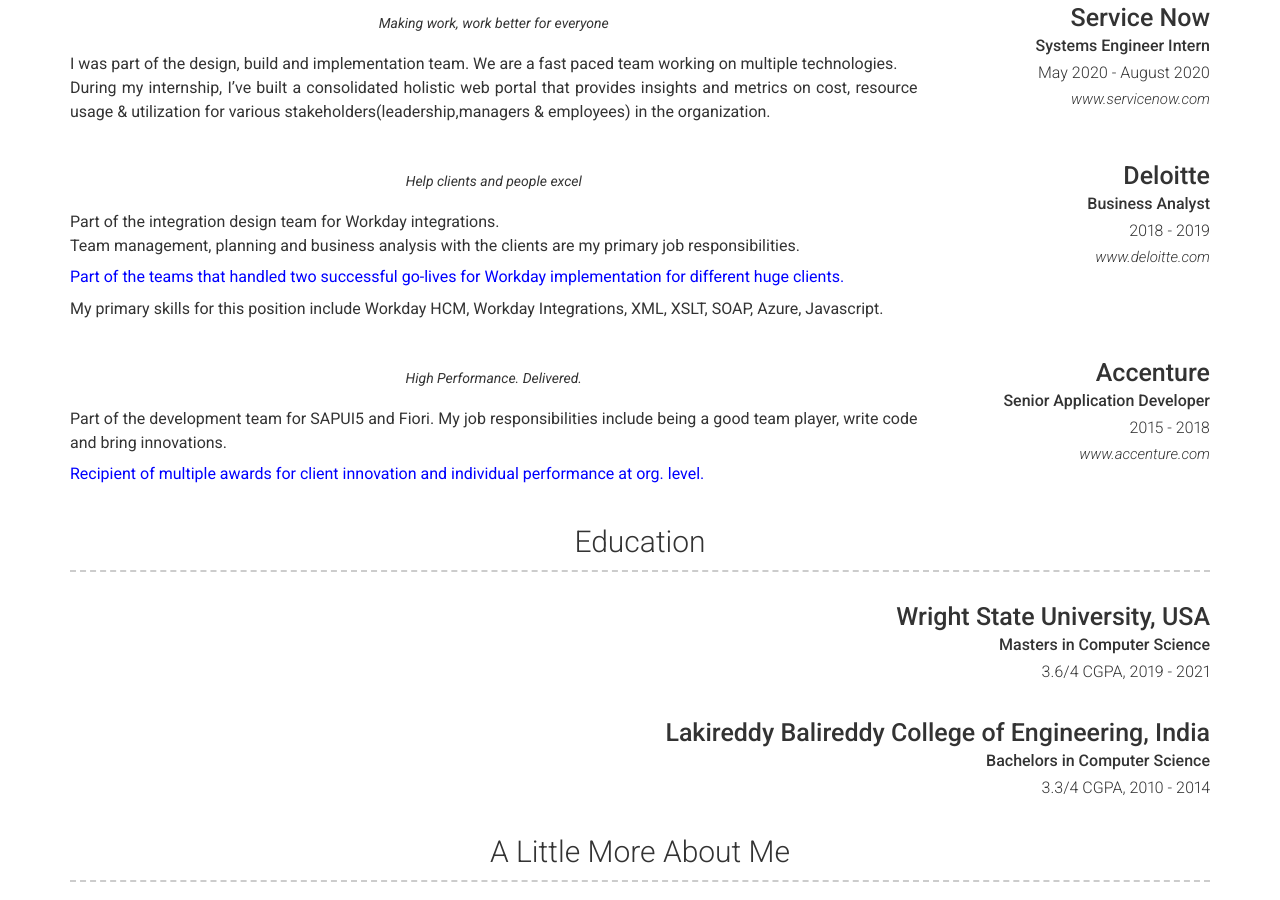
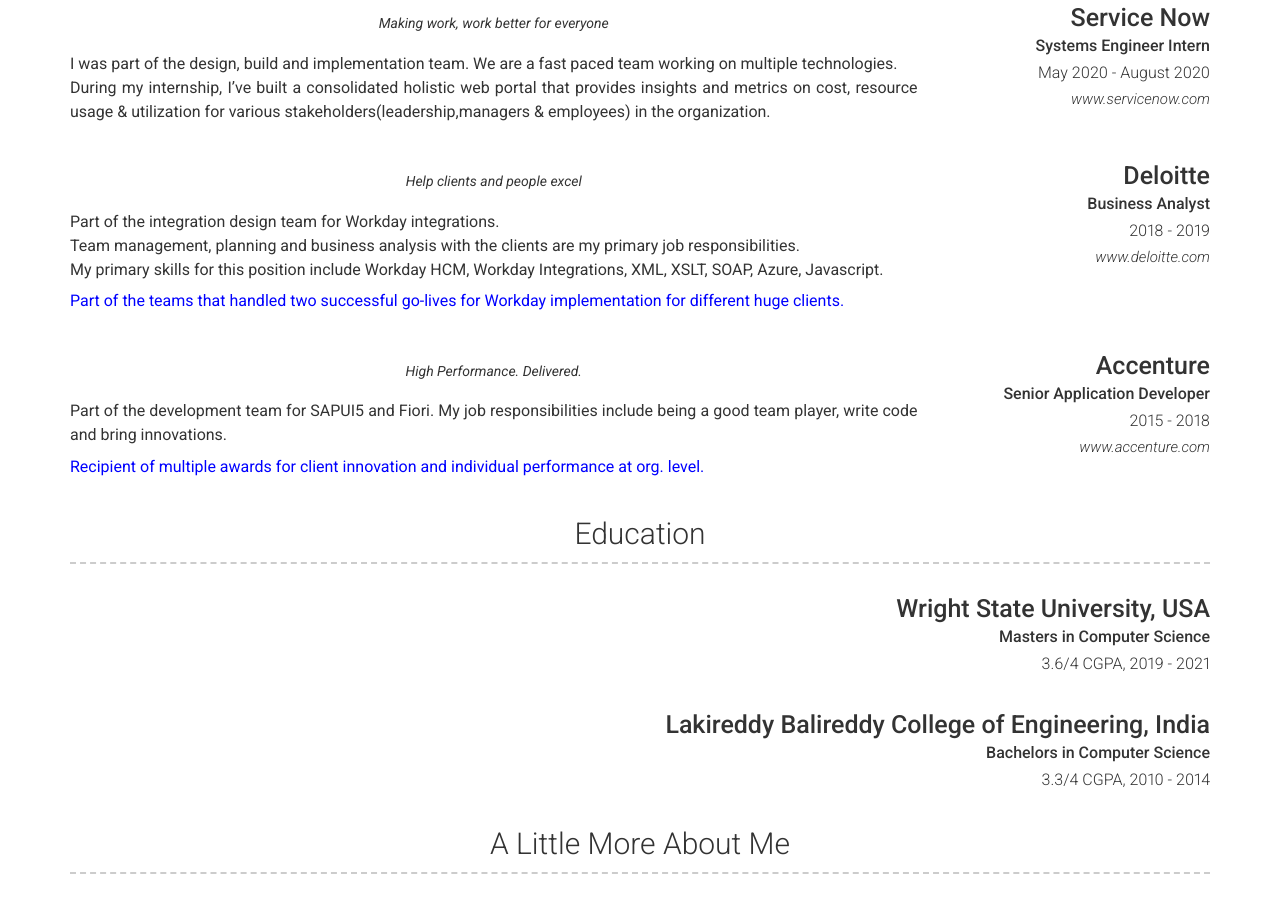
Before and after one commit to medhachaitanya/medhachaitanya.github.io, a Jekyll site: the page built from index.md, in a window 1280 px wide and 900 px high, scrolled down 1141 px. Built offline with Jekyll 4.4.1, drawn with Linux system fonts in a browser that asks for light colours; nearby versions of some CDN libraries.

Commit message:
Update _config.yml

```diff
--- a/_config.yml
+++ b/_config.yml
@@ -137,9 +137,10 @@
           <br/>
           Team management, planning and business analysis with the clients are my primary job responsibilities.
           <br/>
+          My primary skills for this position include Workday HCM, Workday Integrations, XML, XSLT, SOAP, Azure, Javascript.
           <p style='color:blue'>Part of the teams that handled two successful go-lives for Workday implementation for different huge clients. </p>
 
-          My primary skills for this position include Workday HCM, Workday Integrations, XML, XSLT, SOAP, Azure, Javascript.
+
 
       - layout: right
         title: Accenture
```
